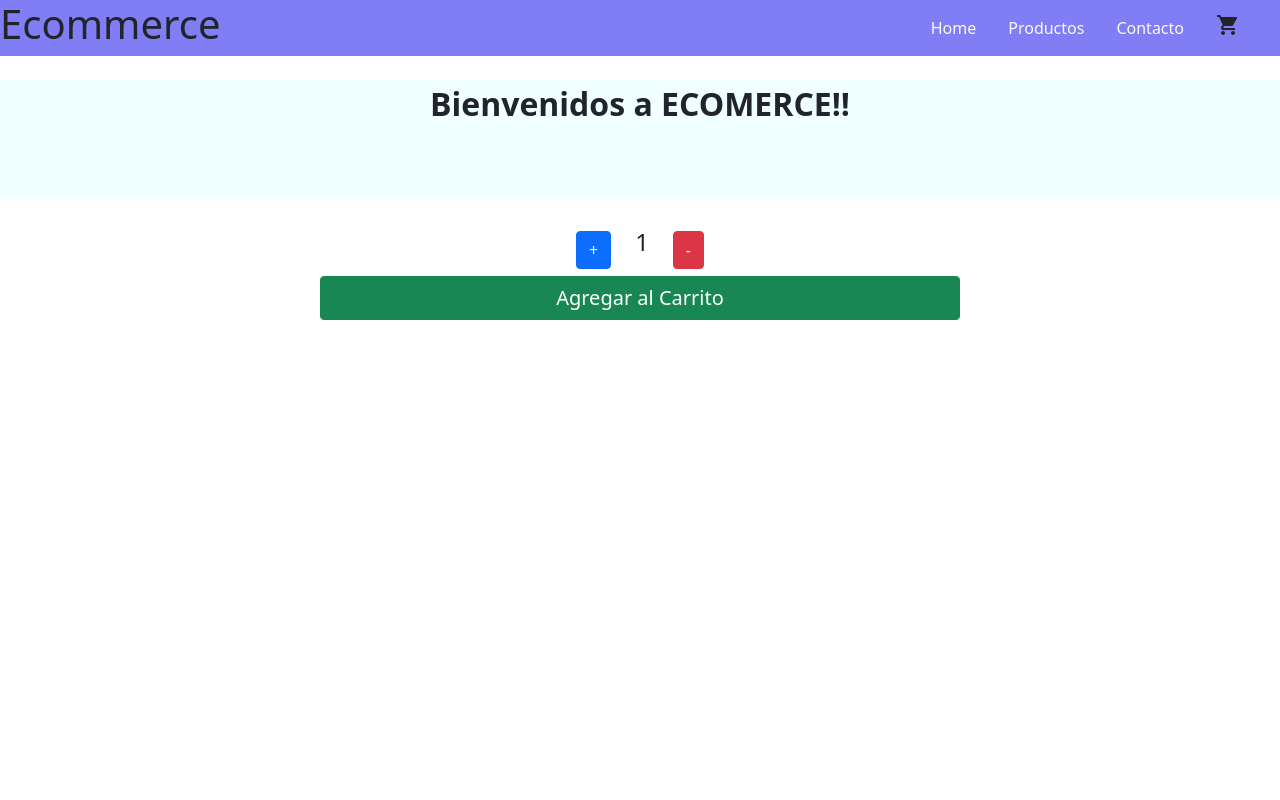
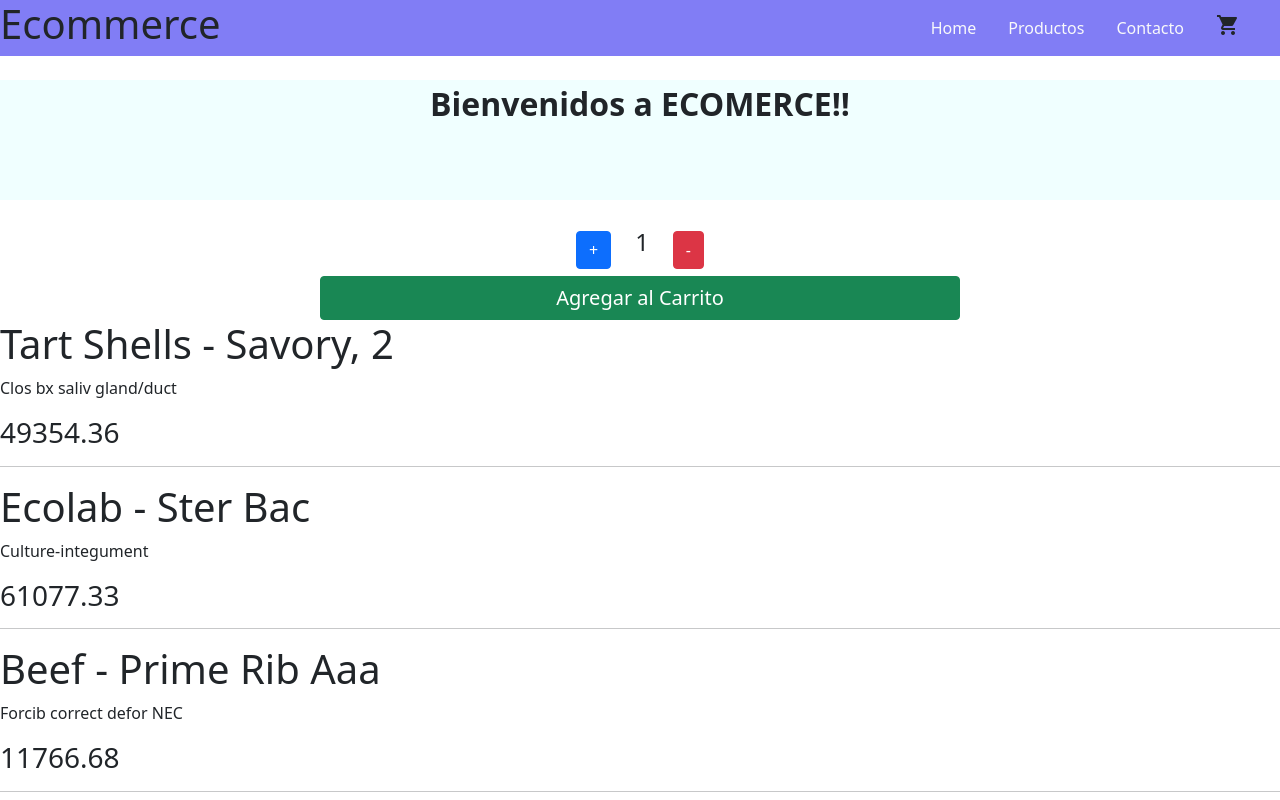
Before and after one commit to PablodelaTorre/trabajo-react-js, a React (Create React App) app: page / in a window 1280 px wide. Shown: the top 800 px of the page. Built offline with nearby package versions, Linux system fonts and the light colour scheme.

Commit message:
funcionalidad desafio item terminado

```diff
--- a/src/components/Item.js
+++ b/src/components/Item.js
@@ -0,0 +1,14 @@
+import React from 'react'
+
+const Item = ({item}) => {
+    return (
+        <div>
+            <h1>{item.title}</h1>
+            <p>{item.description}</p>
+            <h3>{item.price}</h3>
+            <hr />
+        </div>
+    )
+}
+
+export default Item
--- a/src/components/ItemList.js
+++ b/src/components/ItemList.js
@@ -0,0 +1,19 @@
+import React from 'react'
+import Item from './Item'
+
+const ItemList = ({items}) => {
+    return (
+        <>
+            {items.map(item => {
+                return(
+                    <div>
+                        <Item key={item.id} item={item}/>
+                    </div>
+                )
+                })
+            }
+        </>
+    )
+}
+
+export default ItemList
--- a/src/components/ItemListContainer.js
+++ b/src/components/ItemListContainer.js
@@ -1,13 +1,35 @@
-import React from 'react'
+import React, {useEffect, useState} from 'react'
 import ItemCount from './ItemCount'
 import products from '../database/products'
+import ItemList from './ItemList'
+
+
+    function getDatos(){
+        return new Promise((resolve,reject) => {
+            setTimeout(function(){
+                const error = false
+
+                if(error===false){
+                    resolve(products)
+                }
+                reject("Error obteniendo los datos")
+            },2000)
+        })
+    }
 
 const ItemListContainer = ({greeting}) => {
+
+    const [items,setItems] = useState([])
+
+    useEffect(()=>{
+        getDatos().then(res => setItems(res)).catch(err => console.error(err))
+    },[])
 
     return (
         <>
                 <div className='fs-2 fw-bold d-flex justify-content-center itemListContainer my-4 '>{greeting}</div>
                 <ItemCount stock={6} initial={1}/>
+                <ItemList items={items}/>
         </>
     )
 }
```
